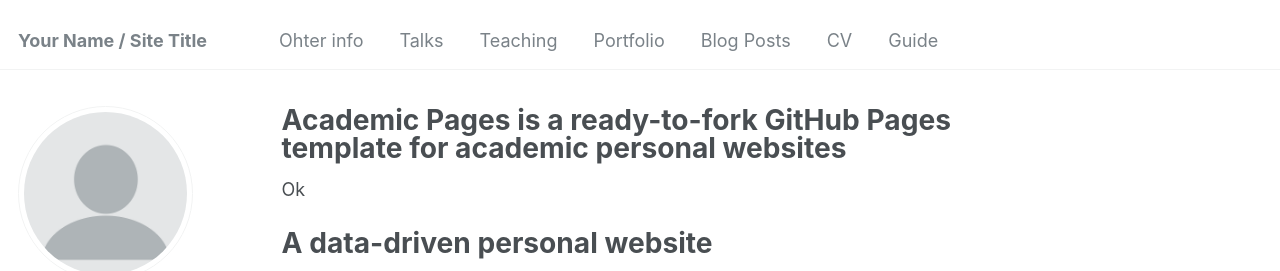
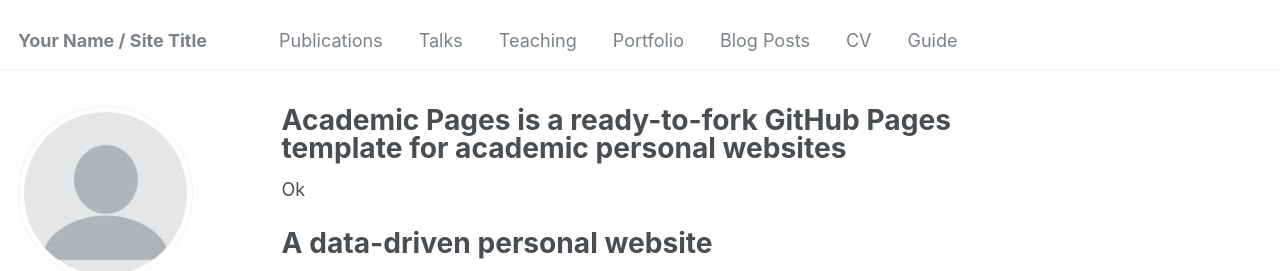
Before and after one commit to Mauriciodiazz/labbioclim, a Jekyll site: the page built from _pages/about.md, in a window 1280 px wide. Shown: the top 271 px of the page. Built offline with Jekyll 4.4.1, drawn with Linux system fonts in a browser that asks for light colours; some web fonts are replaced.

Commit message:
Update navigation.yml

```diff
--- a/_data/navigation.yml
+++ b/_data/navigation.yml
@@ -5,7 +5,7 @@
 # prevent it from being included in the site.
 
 main:
-  - title: "Ohter info"
+  - title: "Publications"
     url: /publications/
 
   - title: "Talks"
```
